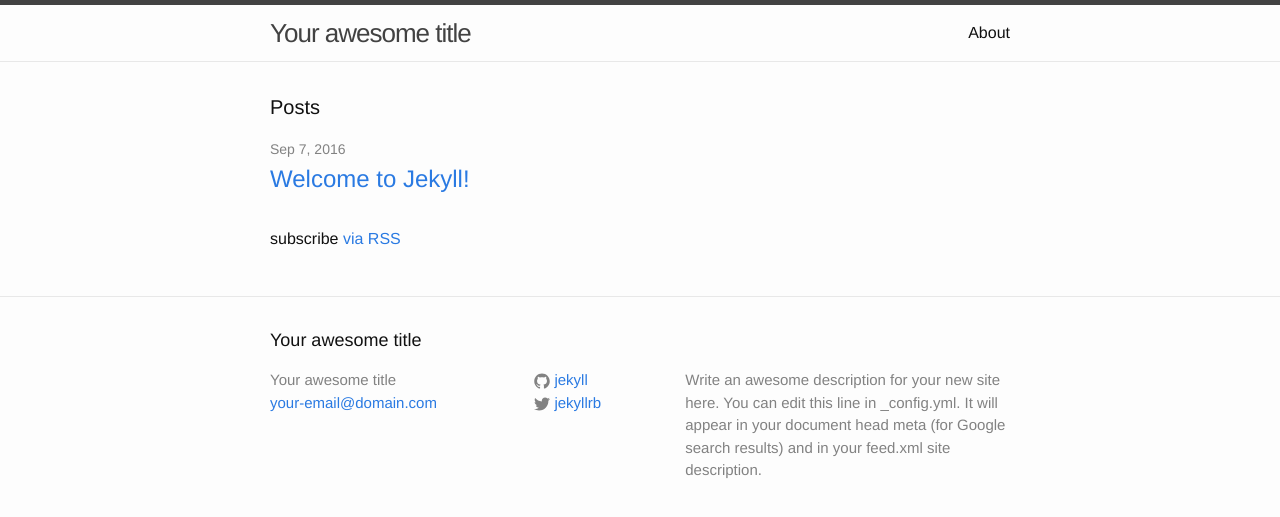
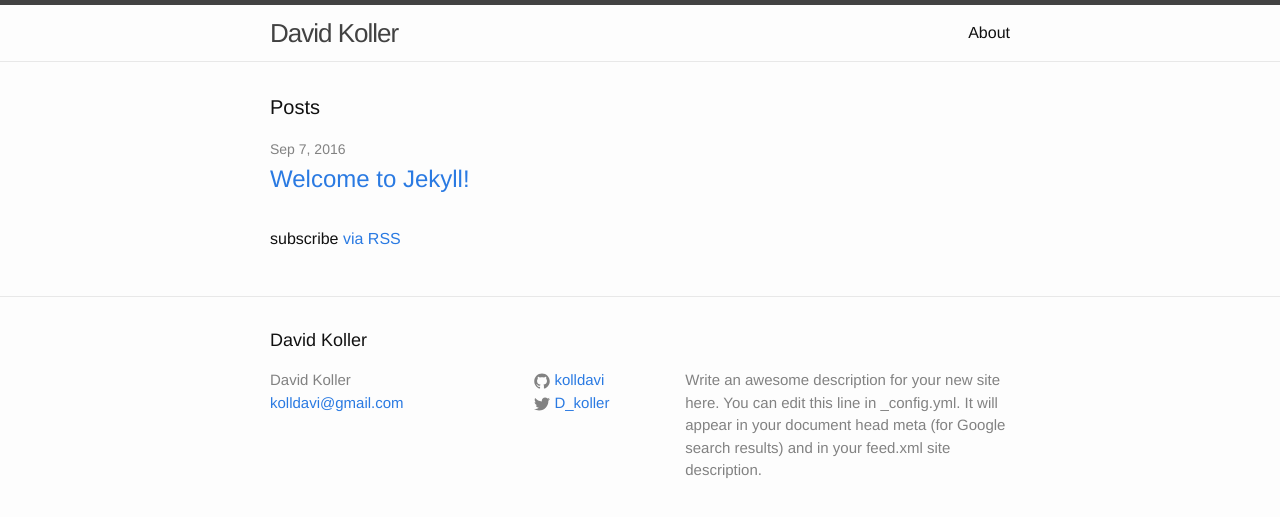
Before and after one commit to kolldavi/kolldavi.github.io, a Jekyll site: the page built from index.html, in a window 1280 px wide. Shown: the top 517 px of the page. Built offline with Jekyll 4.4.1, drawn with Linux system fonts in a browser that asks for light colours.

Commit message:
Update _config.yml

```diff
--- a/_config.yml
+++ b/_config.yml
@@ -6,16 +6,16 @@
 # 'jekyll serve'. If you change this file, please restart the server process.
 
 # Site settings
-title: Your awesome title
-email: your-email@domain.com
+title: David Koller
+email: kolldavi@gmail.com
 description: > # this means to ignore newlines until "baseurl:"
   Write an awesome description for your new site here. You can edit this
   line in _config.yml. It will appear in your document head meta (for
   Google search results) and in your feed.xml site description.
 baseurl: "" # the subpath of your site, e.g. /blog
 url: "http://yourdomain.com" # the base hostname & protocol for your site
-twitter_username: jekyllrb
-github_username:  jekyll
+twitter_username: D_koller
+github_username:  kolldavi
 
 # Build settings
 markdown: kramdown
```
